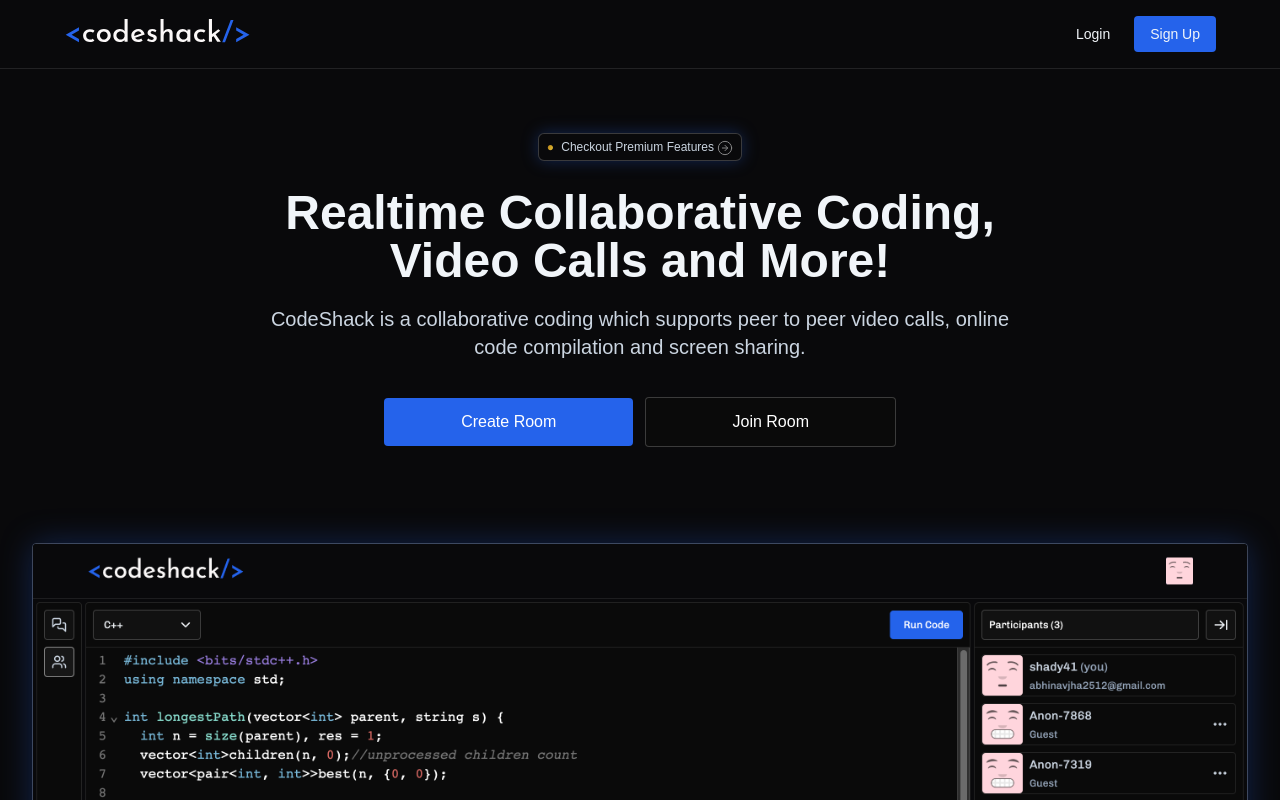
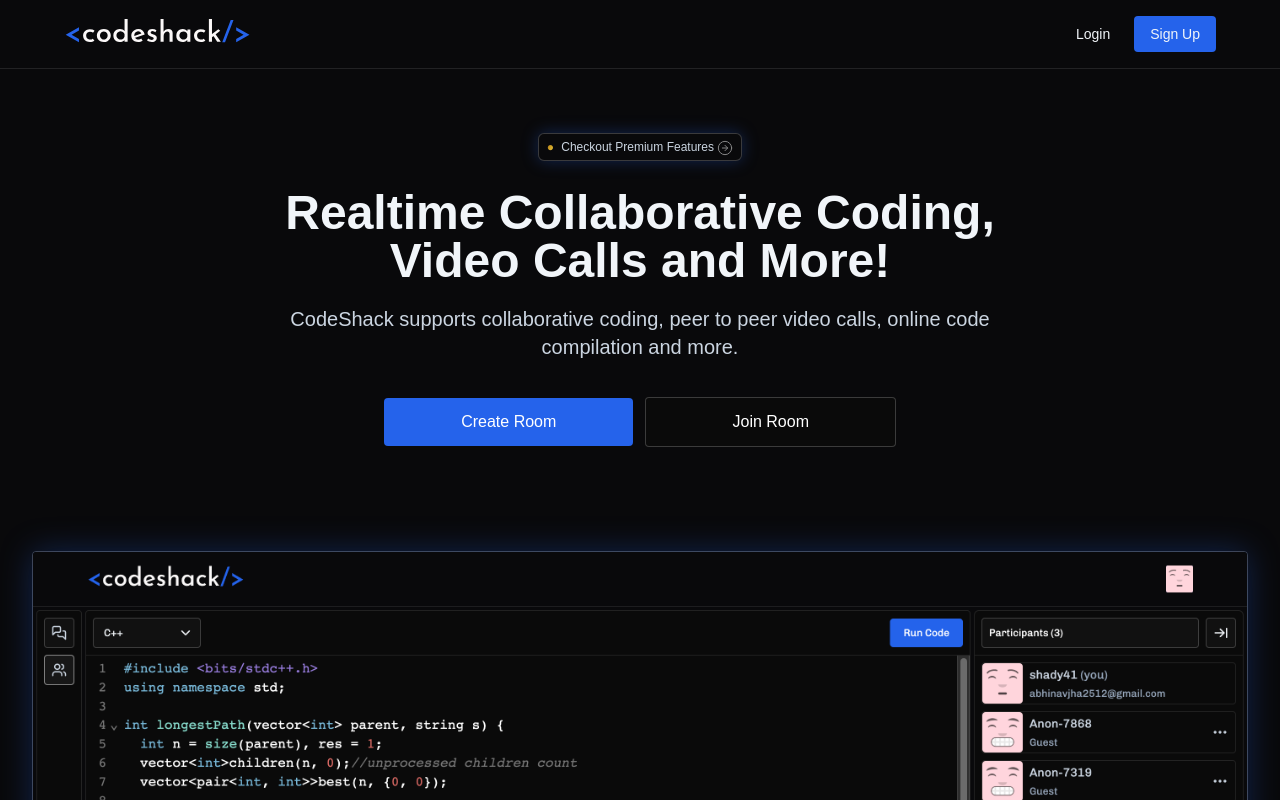
Before and after one commit to shadyy41/codeshack, a Next.js app: page / in a window 1280 px wide. Built offline with nearby package versions, Linux system fonts and the light colour scheme; no server answers; a web font is replaced by a local one.

Commit message:
more styling

```diff
--- a/app/page.tsx
+++ b/app/page.tsx
@@ -47,7 +47,7 @@ export default async function Home() {
 
   return (
     <div className="w-full h-full px-8 pt-8 sm:pt-16 block overflow-auto text-center">
-      <div className="w-full flex flex-col items-center justify-center gap-8">
+      <div className="w-full flex flex-col items-center justify-center gap-10">
         <div className="w-full flex flex-col items-center justify-center gap-5 text-center">
           {!isPremium && <Link href="/premium" className="drop-shadow-[0_0_8px_rgba(37,99,235,0.3)] custom-outline text-slate-300 mb-2 text-xs px-2 py-1 rounded-md bg-zinc-950 border border-white border-opacity-20 hover:border-opacity-40 transition">
             <span className="premium-text mr-1">&#x25CF;</span> Checkout Premium Features <span className="text-white opacity-50"><ArrowRightCircle size={16} className="inline" strokeWidth="1.5"/></span>
@@ -56,7 +56,7 @@ export default async function Home() {
             Realtime Collaborative Coding, Video Calls and More!
           </h1>
           <p className="text-slate-300 text-xl max-w-3xl w-full break-words">
-            CodeShack is a collaborative coding which supports peer to peer video calls, online code compilation and screen sharing.
+            CodeShack supports collaborative coding, peer to peer video calls, online code compilation and more.
           </p>
           <div className="flex flex-col sm:flex-row items-center justify-center w-full text-md gap-3 text-slate-300 max-w-lg sm:pt-4">
             <CreateRoom authenticated={ session !==null }/>
@@ -81,11 +81,17 @@ export default async function Home() {
           </div>
         </div>
 
-        <div className="w-full max-w-5xl flex items-center justify-between pb-8 pt-8 text-slate-300">
-          <p className="text-base">Built with Nextjs by <a className="custom-outline text-slate-200" href="https://shady41.netlify.app/" target="_blank" rel="noopener noreferrer">Abhinav Anand</a></p>
-          <div>
-            <a className="custom-outline block" href="https://github.com/shadyy41/codeshack" target="_blank" rel="noopener noreferrer"><GithubIcon size={20}/></a>
-          </div>
+        <div className="flex w-full flex-col gap-4 items-center justify-center max-w-5xl">
+          <h2 className="text-4xl font-semibold">
+            Contribute
+          </h2>
+          <p className="text-slate-300 text-xl max-w-3xl w-full break-words">
+            CodeShack is an open source project, checkout the <a className="custom-outline underline decoration-blue-600 decoration-wavy hover:text-white transition-colors" href="https://github.com/shadyy41/codeshack" target="_blank" rel="noopener noreferrer">Github repo</a> for contributing. There is list of pending features in README.md, any help is appreciated.
+          </p>
+        </div>
+
+        <div className="w-full max-w-5xl flex items-center justify-center pb-8 pt-8 text-slate-300">
+          <p className="text-base">Built with Nextjs by <a className="custom-outline underline decoration-blue-600 decoration-wavy hover:text-white transition-colors" href="https://shady41.netlify.app/" target="_blank" rel="noopener noreferrer">Abhinav Anand</a></p>
         </div>
       </div>
     </div>
```
